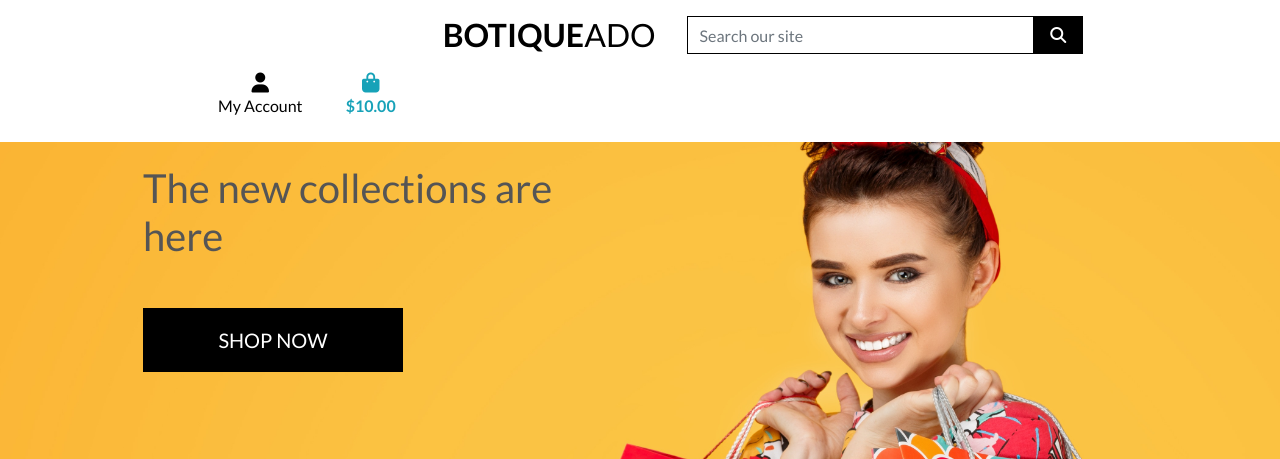
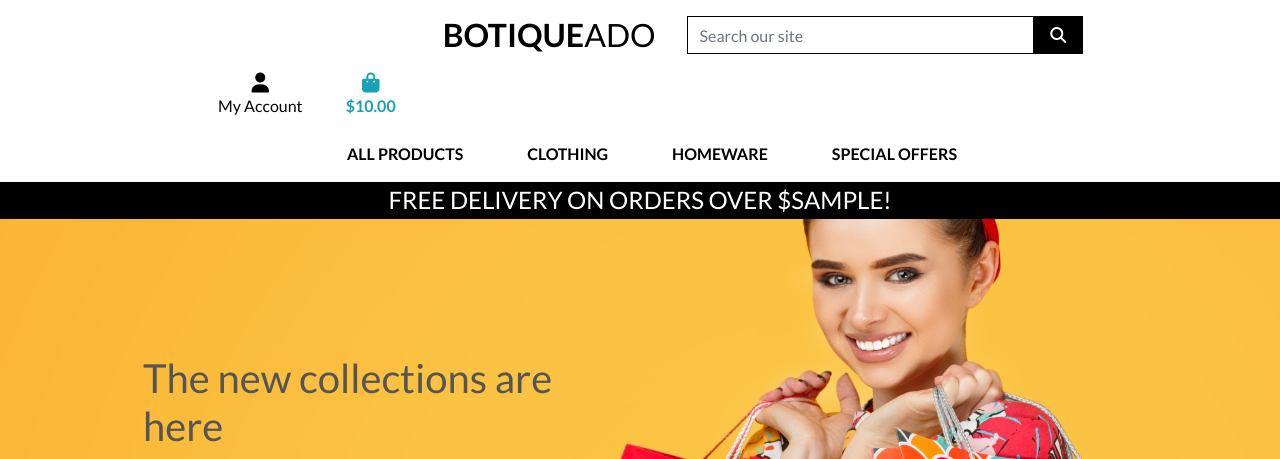
Before and after one commit to BrendanCooney/boutique_ado_v1, a Django app: template home/templates/home/index.html in a window 1280 px wide. Shown: the top 459 px of the page. Run offline with Django 3.2, Linux system fonts and the light colour scheme; the template is opened without the code that fills it: most values are stand-ins (such as "Sample title", 1, 10 or a date in 2020); some libraries are stand-ins or nearby versions.

Commit message:
final changes to homepage

```diff
--- a/static/css/base.css
+++ b/static/css/base.css
@@ -3,9 +3,9 @@ html {
 }
 
 body {
-    background: url("/media/homepage_background_cropped.jpg") no-repeat center center fixed;
+    background: url('/media/homepage_background_cropped.jpg') no-repeat center center fixed;
     background-size: cover;
-    height: calc(100vh-164px);
+    height: calc(100vh - 164px);
     color: #555;
     font-family: 'Lato';
 }
@@ -56,6 +56,10 @@ body {
     border: 1px solid black !important;
 }
 
+.bg-black {
+    background: #000 !important;
+}
+
 /* -------------------------------- Media Queries */
 
 /* Slightly larger container on xl screens */
@@ -79,27 +83,3 @@ body {
         padding-top: 164px;
     }
 }
-
-/* -------------------------------- Media Queries */
-
-/* Slightly larger container on xl screens */
-@media (min-width: 1200px) {
-    .container {
-      max-width: 80%;
-    }
-  }
-
-  /* fixed top navbar only on medium and up */
-  @media (min-width: 992px) {
-      .fixed-top-desktop-only {
-          position: fixed;
-          top: 0;
-          right: 0;
-          left: 0;
-          z-index: 1030;
-      }
-
-      .header-container {
-          padding-top: 164px;
-      }
-  }
--- a/templates/base.html
+++ b/templates/base.html
@@ -27,7 +27,7 @@
 
     {% block corejs %}
         <script src="https://kit.fontawesome.com/56ebc553e5.js" crossorigin="anonymous"></script>
-        <script src="https://cdn.jsdelivr.net/npm/jquery@3.5.1/dist/jquery.min.js" integrity="sha256-9/aliU8dGd2tb6OSsuzixeV4y/faTqgFtohetphbbj0=" crossorigin="anonymous"></script>
+        <script src="https://code.jquery.com/jquery-3.4.1.slim.min.js" integrity="sha384-J6qa4849blE2+poT4WnyKhv5vZF5SrPo0iEjwBvKU7imGFAV0wwj1yYfoRSJoZ+n" crossorigin="anonymous"></script>
         <script src="https://cdn.jsdelivr.net/npm/popper.js@1.16.0/dist/umd/popper.min.js" integrity="sha384-Q6E9RHvbIyZFJoft+2mJbHaEWldlvI9IOYy5n3zV9zzTtmI3UksdQRVvoxMfooAo" crossorigin="anonymous"></script>
         <script src="https://stackpath.bootstrapcdn.com/bootstrap/4.4.1/js/bootstrap.min.js" integrity="sha384-wfSDF2E50Y2D1uUdj0O3uMBJnjuUD4Ih7YwaYd1iqfktj0Uod8GCExl3Og8ifwB6" crossorigin="anonymous"></script>
     {% endblock %}
@@ -105,8 +105,13 @@
           </button>
           {% include 'includes/mobile-top-header.html' %}
           {% include 'includes/main-nav.html' %}
-      </nav>
+        </nav>
       </div>
+      <div id="delivery-banner" class="row text-center">
+        <div class="col bg-black text-white">
+            <h4 class="logo-font my-1">Free delivery on orders over ${{ free_shipping_threshold }}!</h4>
+        </div>
+    </div>
     </header>
 
     {% if messages %}
--- a/templates/includes/main-nav.html
+++ b/templates/includes/main-nav.html
@@ -0,0 +1,50 @@
+<div class="collapse navbar-collapse" id="main-nav">
+    <ul class="navbar-nav w-auto mx-auto">
+        <li class="nav-item dropdown">
+            <a class="logo-font font-weight-bold nav-link text-black mr-5" href="#" id="all-products-link" data-toggle="dropdown" aria-haspopup="true" aria-expanded="false">
+                All Products
+            </a>
+            <div class="dropdown-menu border-0" aria-labelledby="all-products-link">
+                <a href="" class="dropdown-item">By Price</a>
+                <a href="" class="dropdown-item ">By Rating</a>
+                <a href="" class="dropdown-item ">By Category</a>
+                <a href="" class="dropdown-item">All Products</a>
+            </div>
+        </li>
+
+        <li class="nav-item dropdown">
+            <a class="logo-font font-weight-bold nav-link text-black mr-5" href="#" id="clothing-link" data-toggle="dropdown" aria-haspopup="true" aria-expanded="false">
+                Clothing
+            </a>
+            <div class="dropdown-menu border-0" aria-labelledby="clothing-link">
+                <a href="" class="dropdown-item">Activewear &amp; Essentials</a>
+                <a href="" class="dropdown-item">Jeans</a>
+                <a href="" class="dropdown-item">Shirts</a>
+                <a href="" class="dropdown-item">All Clothing</a>
+            </div>
+        </li>
+
+        <li class="nav-item dropdown">
+            <a class="logo-font font-weight-bold nav-link text-black mr-5" href="#" id="homeware-link" data-toggle="dropdown" aria-haspopup="true" aria-expanded="false">
+                Homeware
+            </a>
+            <div class="dropdown-menu border-0" aria-labelledby="homeware-link">
+                <a href="" class="dropdown-item">Bed &amp; Bath</a>
+                <a href="" class="dropdown-item">Kitchen &amp; Dining</a>
+                <a href="" class="dropdown-item">All Homeware</a>
+            </div>
+        </li>
+
+        <li class="nav-item dropdown">
+            <a class="logo-font font-weight-bold nav-link text-black" href="#" id="specials-link" data-toggle="dropdown" aria-haspopup="true" aria-expanded="false">
+                Special Offers
+            </a>
+            <div class="dropdown-menu border-0" aria-labelledby="specials-link">
+                <a href="" class="dropdown-item">New Arrivals</a>
+                <a href="" class="dropdown-item">Deals</a>
+                <a href="" class="dropdown-item">Clearance</a>
+                <a href="" class="dropdown-item">All Specials</a>
+            </div>
+        </li>
+    </ul>
+</div>
--- a/templates/includes/mobile-top-header.html
+++ b/templates/includes/mobile-top-header.html
@@ -0,0 +1,56 @@
+<li class="list-inline-item">
+    <a class="text-black nav-link d-block d-lg-none" href="#" id="mobile-search" data-toggle="dropdown" aria-haspopup="true" aria-expanded="false">
+        <div class="text-center">
+            <div><i class="fas fa-search fa-lg"></i></div>
+            <p class="my-0">Search</p>
+        </div>
+    </a>
+    <div class="dropdown-menu border-0 w-100 p-3 rounded-0 my-0" aria-labelledby="mobile-search">
+        <form class="form" method="GET" action="">
+            <div class="input-group w-100">
+                <input class="form-control border border-black rounded-0" type="text" name="q" placeholder="Search our site">
+                <div class="input-group-append">
+                    <button class="form-control form-control btn btn-black border border-black rounded-0" type="submit">
+                        <span class="icon">
+                            <i class="fas fa-search"></i>
+                        </span>
+                    </button>
+                </div>
+            </div>
+        </form>
+    </div>
+</li>
+<li class="list-inline-item dropdown">
+    <a class="text-black nav-link d-block d-lg-none" href="#" id="user-options" data-toggle="dropdown" aria-haspopup="true" aria-expanded="false">
+        <div class="text-center">
+            <div><i class="fas fa-user fa-lg"></i></div>
+            <p class="my-0">My Account</p>
+        </div>
+    </a>
+    <div class="dropdown-menu border-0" aria-labelledby="user-options">
+        {% if request.user.is_authenticated %}
+            {% if request.user.is_superuser %}
+                <a href="{% url 'account_logout' %}" class="dropdown-item">Product Management</a>
+            {% endif %}
+            <a href="" class="dropdown-item">My Profile</a>
+            <a href="{% url 'account_logout' %}" class="dropdown-item">Logout</a>
+        {% else %}
+            <a href="{% url 'account_signup' %}" class="dropdown-item">Register</a>
+            <a href="{% url 'account_login' %}" class="dropdown-item">Login</a>
+        {% endif %}
+    </div>
+</li>
+<li class="list-inline-item">
+    <a class="{% if grand_total %}text-primary font-weight-bold{% else %}text-black{% endif %} nav-link d-block d-lg-none" href="">
+        <div class="text-center">
+            <div><i class="fas fa-shopping-bag fa-lg"></i></div>
+            <p class="my-0">
+                {% if grand_total %}
+                    ${{ grand_total|floatformat:2 }}
+                {% else %}
+                    $0.00
+                {% endif %}
+            </p>
+        </div>
+    </a>
+</li>
```
